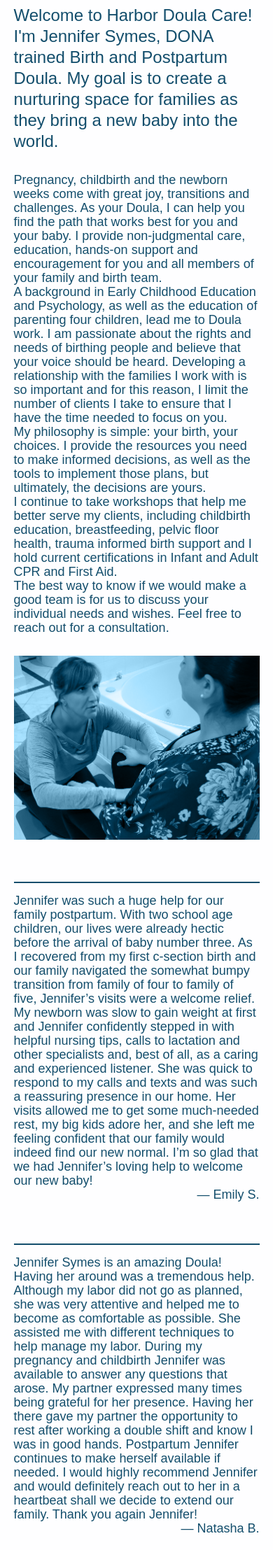
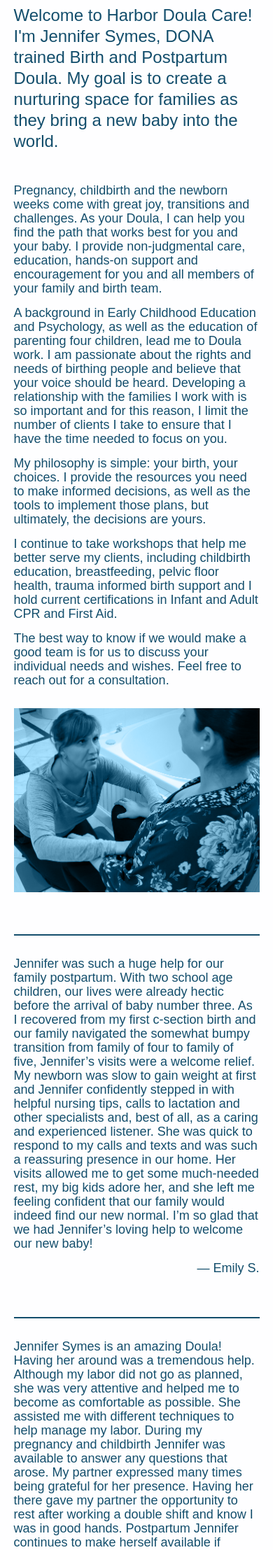
Before and after one commit to aidensymes/harbordoula.com, a Jekyll site: the page built from home.markdown, in a window 390 px wide. Shown: the part 805-3020 px from the top of the page at 70% size. Built offline with Jekyll 4.4.1, drawn with Linux system fonts in a browser that asks for light colours; nearby versions of some CDN libraries; some web fonts are replaced.

Commit message:
add p spacing on mobile

```diff
--- a/_sass/type.scss
+++ b/_sass/type.scss
@@ -25,9 +25,6 @@ p {
   font-size: 18px;
   line-height: 20px;
   margin-top: $gutter-half;
-  @include break-at('small') {
-    margin-top: 0;
-  }
 }
 
 .light {
```
